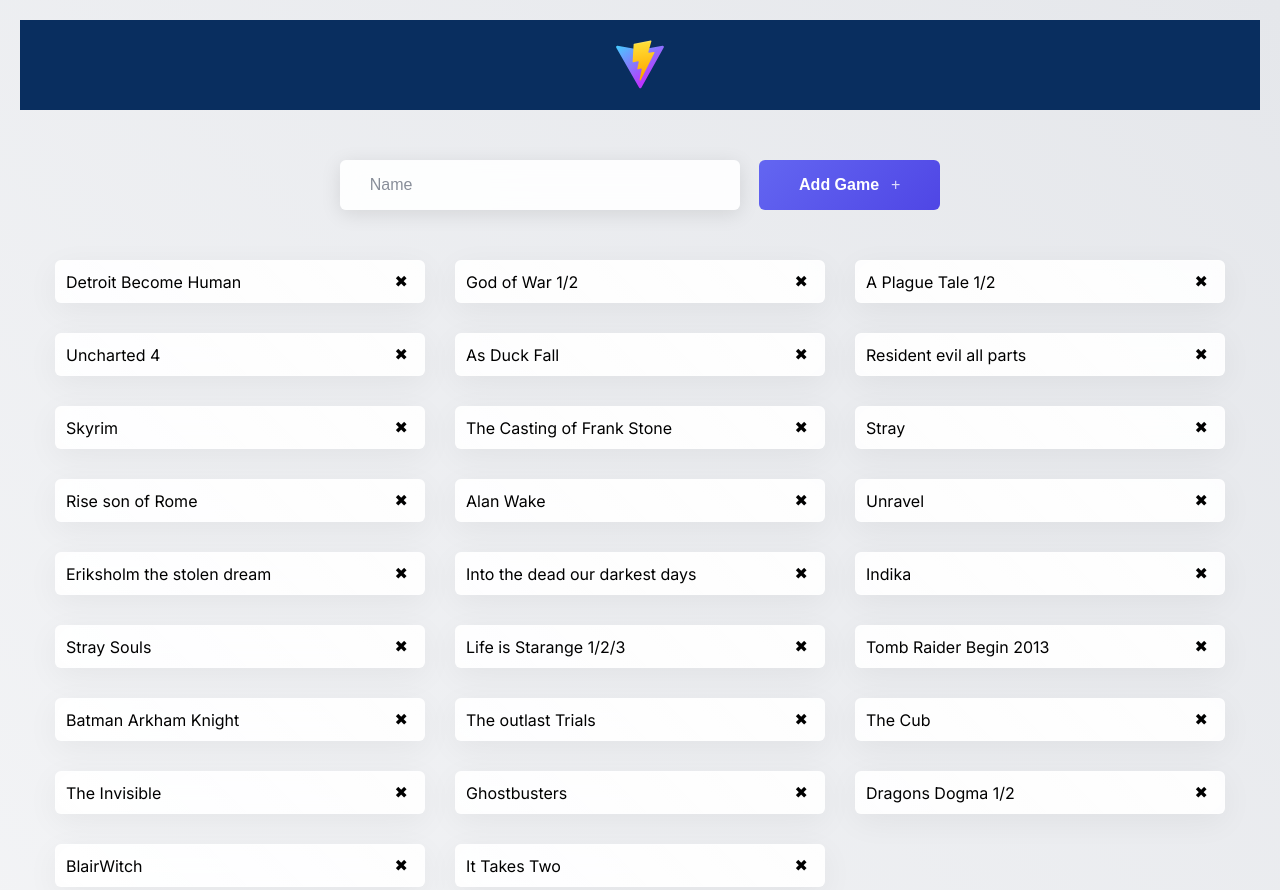
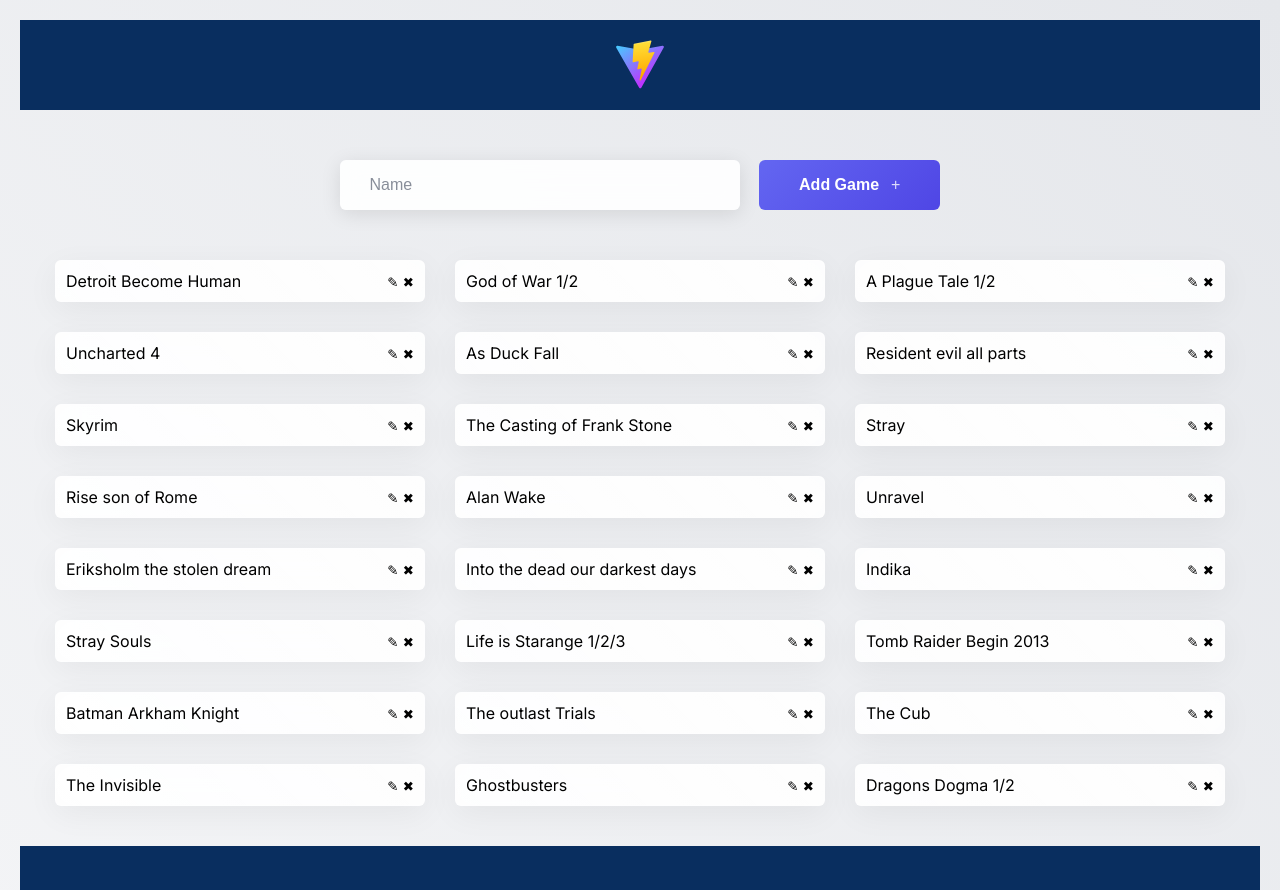
Before and after one commit to dkazarov/wtp, a website built with Vite: page index.html in a window 1280 px wide. Shown: the top 890 px of the page. Built offline with nearby package versions, Linux system fonts and the light colour scheme; data requests are answered from the project's data file.

Commit message:
change markup render

```diff
--- a/db.json
+++ b/db.json
@@ -95,14 +95,6 @@
     {
       "id": "6b19",
       "title": "Dragons Dogma 1/2"
-    },
-    {
-      "id": "310b",
-      "title": "BlairWitch"
-    },
-    {
-      "id": "b23d",
-      "title": "It Takes Two"
     }
   ]
 }
--- a/src/js/js-components/fetchAndRenderData.js
+++ b/src/js/js-components/fetchAndRenderData.js
@@ -27,18 +27,18 @@
 	}
 
 	listUl.innerHTML = ''; // Очищуємо список
-	data.forEach(game => {
-		const li = document.createElement('li');
-		li.classList.add('list-item');
-		li.textContent = game.title;
+	data.forEach(data => {
 
-		const deleteBtn = document.createElement('button');
-		deleteBtn.classList.add('delete-btn');
-		deleteBtn.dataset.id = game.id;
-		deleteBtn.innerHTML = '&#10006';
-		listUl.appendChild(li).appendChild(deleteBtn);
-
-		li.appendChild(deleteBtn);
-		listUl.appendChild(li);
+		listUl.insertAdjacentHTML(
+			'beforeend',
+			`
+		<li>${data.title}
+			<div class="edit-inner">
+				<button class="edit-btn action-btn btn--reset">✎</button>
+				<button class="delete-btn action-btn btn--reset" data-id=${data.id}>&#10006</button>
+			</div>
+		</li>
+		`,
+		);
 	});
 };
--- a/src/js/main.js
+++ b/src/js/main.js
@@ -2,6 +2,10 @@
 import { fetchData } from './js-components/fetchAndRenderData';
 import { deleteAction } from './js-components/deleteItem';
 import { postData } from './js-components/postData';
+
+
+const listUl = document.querySelector('.list ul');
+
 
 // Отримати данні
 fetchData();
--- a/src/scss/_presets.scss
+++ b/src/scss/_presets.scss
@@ -19,23 +19,5 @@
 	margin: 0;
 	padding: 0;
 	border: none;
+	cursor: pointer;
 }
-
-h1 {
-	font-size: 52px;
-}
-h2 {
-	font-size: 52px;
-}
-h3 {
-	font-size: 52px;
-}
-h4 {
-	font-size: 52px;
-}
-h5 {
-	font-size: 52px;
-}
-h6 {
-	font-size: 52px;
-}
--- a/src/scss/_variables.scss
+++ b/src/scss/_variables.scss
@@ -7,8 +7,8 @@
 	--main-color: #000;
 	--secondary-font-color: #3b2d2d;
 
-	--accent-color: #f00;
-	--action-color: #007bff;
+	// --accent-color: #f00;
+	--action-color: #f00;
 
 	--main-bg-color: #092e5f;
 	--secondary-bg-color: #fff;
--- a/src/scss/main.scss
+++ b/src/scss/main.scss
@@ -14,4 +14,4 @@
 
 // Components
 @use './scss-components/burger';
-@use './scss-components/delete-button';
+@use './scss-components/action-button';
--- /dev/null
+++ b/src/scss/scss-components/_action-button.scss
@@ -0,0 +1,6 @@
+.action-btn {
+	transition: color 0.3s ease-in-out;
+	&:hover {
+		color: var(--action-color);
+	}
+}
--- a/src/scss/scss-components/_delete-button.scss
+++ /dev/null
@@ -1,13 +0,0 @@
-.delete-btn {
-	background-color: transparent;
-	border: none;
-	cursor: pointer;
-	font-size: 1rem;
-	transition: background-color 0.3s;
-	&:hover {
-		background-color: #eeecec;
-	}
-	&:active {
-		background-color: #b71c1c;
-	}
-}
```
